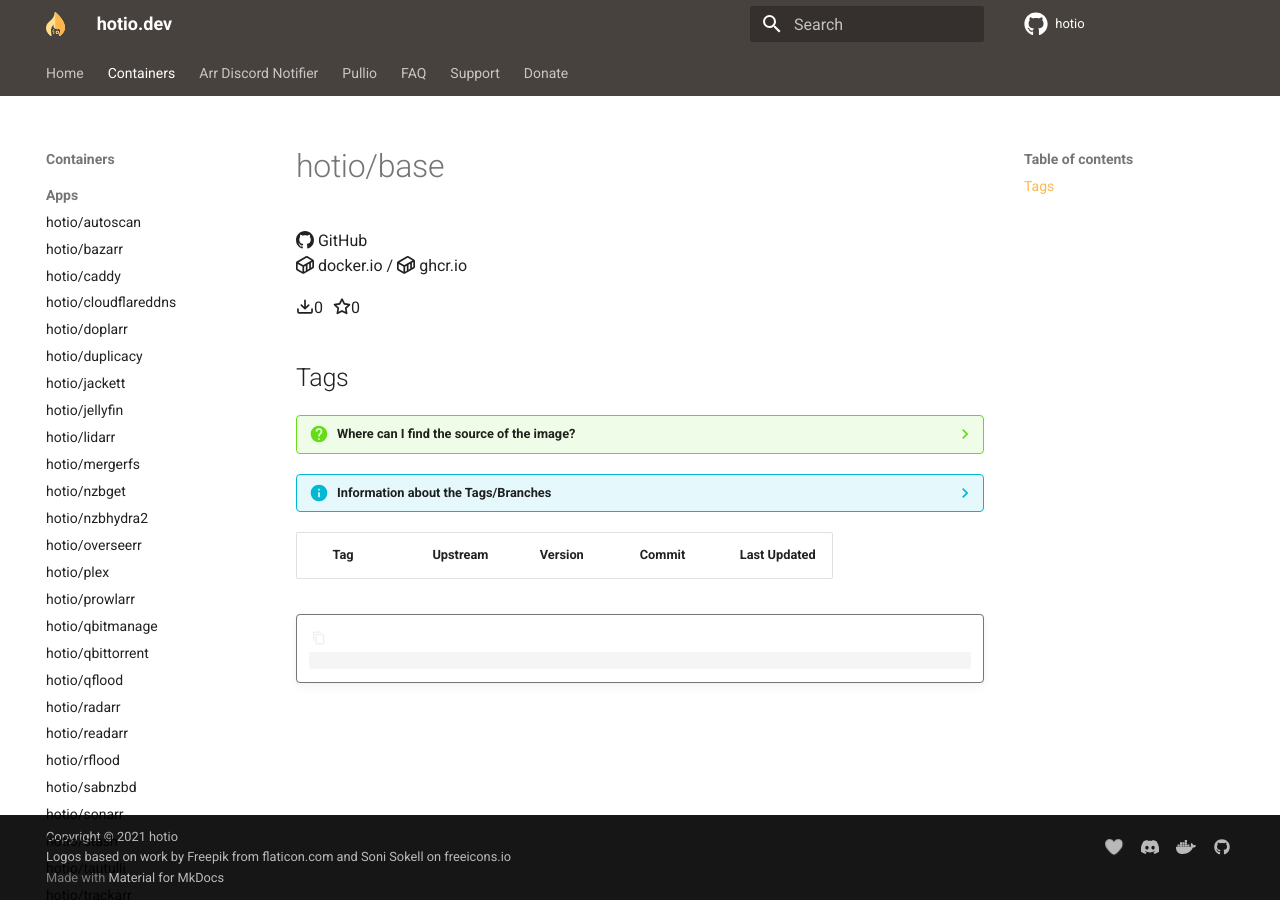
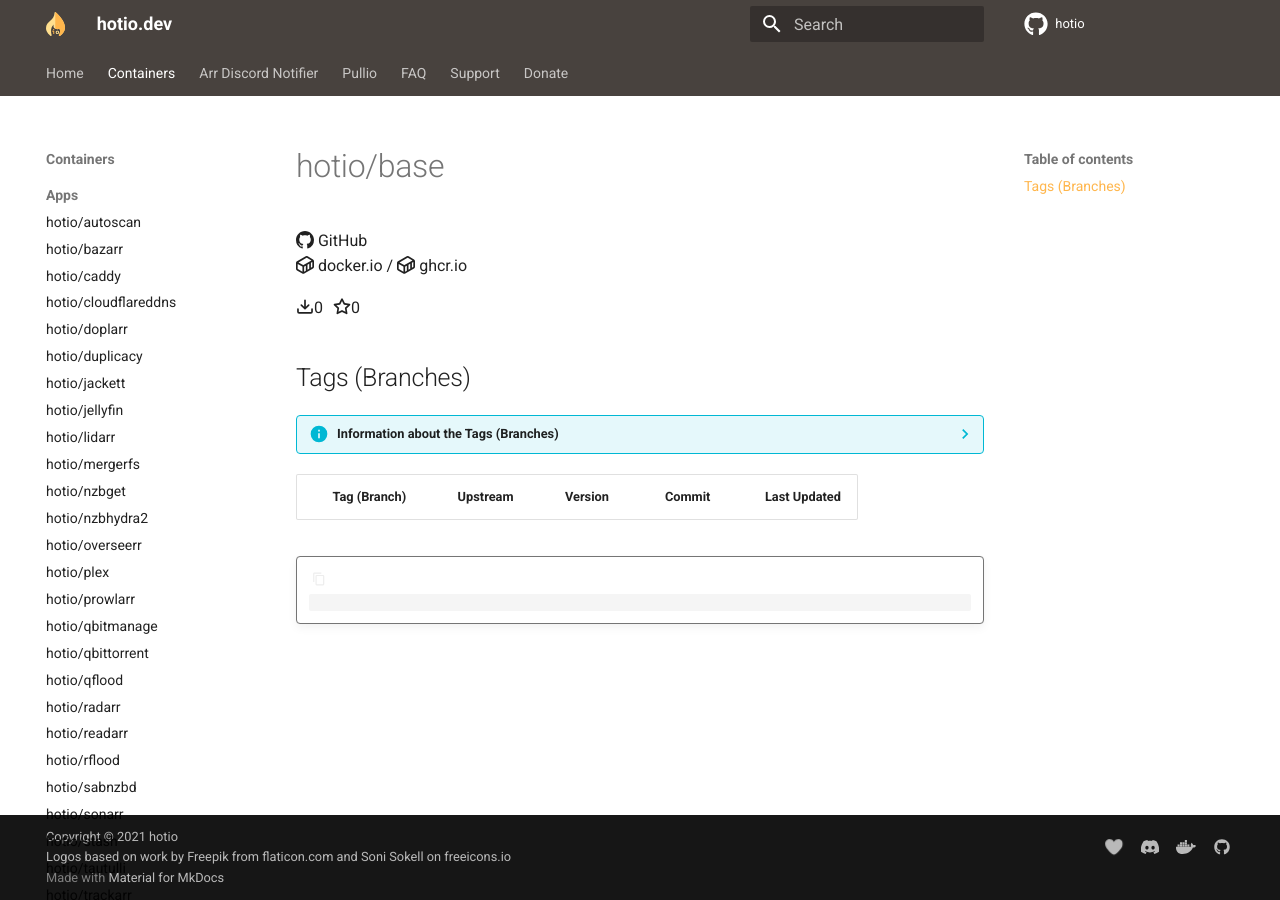
Before and after one commit to hotio/website, an MkDocs documentation site: the page built from docs/containers/base.md, in a window 1280 px wide. Built offline with MkDocs 1.6.1 and Material for MkDocs 9.7.7, drawn with Linux system fonts in a browser that asks for light colours; some of the changed lines change nothing that is shown.

Commit message:
update info about tags

```diff
--- a/includes/tags.md
+++ b/includes/tags.md
@@ -1,19 +1,12 @@
-## Tags
+## Tags (Branches)
 
-??? question "Where can I find the source of the image?"
+??? info "Information about the Tags (Branches)"
 
-    You can click the tag name to go to the source on GitHub for that particular tag. Every tag has its own branch.
-    The `master` branch is used as a landing page and to store some statistics used by this page to populate the table.
-    Temporary tags/branches might not show up in the table, but are also generally not for end-user consumption.
-    Clicking the commit sha brings you to the exact source of that commit.
-
-??? info "Information about the Tags/Branches"
-
-    The following table reflects the current state of the Git repository. The docker repository is mainly in sync, unless builds fail or commits are pushed for which no builds are started.
+    The following table reflects the current state of the Git repository. The docker repository is mainly in sync, unless builds fail or commits are pushed for which no builds are started. You can click on the tag (branch) name to go to its source on GitHub, clicking the commit sha brings you to the exact source of that commit.
 
 <table id= "tags-table">
   <thead>
-    <th style="white-space:nowrap;"><span class="twemoji"><svg xmlns="http://www.w3.org/2000/svg" xmlns:xlink="http://www.w3.org/1999/xlink" aria-hidden="true" focusable="false" width="1em" height="1em" style="-ms-transform: rotate(360deg); -webkit-transform: rotate(360deg); transform: rotate(360deg);" preserveAspectRatio="xMidYMid meet" viewBox="0 0 16 16"><path fill-rule="evenodd" d="M2.5 7.775V2.75a.25.25 0 0 1 .25-.25h5.025a.25.25 0 0 1 .177.073l6.25 6.25a.25.25 0 0 1 0 .354l-5.025 5.025a.25.25 0 0 1-.354 0l-6.25-6.25a.25.25 0 0 1-.073-.177zm-1.5 0V2.75C1 1.784 1.784 1 2.75 1h5.025c.464 0 .91.184 1.238.513l6.25 6.25a1.75 1.75 0 0 1 0 2.474l-5.026 5.026a1.75 1.75 0 0 1-2.474 0l-6.25-6.25A1.75 1.75 0 0 1 1 7.775zM6 5a1 1 0 1 0 0 2a1 1 0 0 0 0-2z" fill="#626262"/></svg></span>Tag</th>
+    <th style="white-space:nowrap;"><span class="twemoji"><svg xmlns="http://www.w3.org/2000/svg" xmlns:xlink="http://www.w3.org/1999/xlink" aria-hidden="true" focusable="false" width="1em" height="1em" style="-ms-transform: rotate(360deg); -webkit-transform: rotate(360deg); transform: rotate(360deg);" preserveAspectRatio="xMidYMid meet" viewBox="0 0 16 16"><path fill-rule="evenodd" d="M2.5 7.775V2.75a.25.25 0 0 1 .25-.25h5.025a.25.25 0 0 1 .177.073l6.25 6.25a.25.25 0 0 1 0 .354l-5.025 5.025a.25.25 0 0 1-.354 0l-6.25-6.25a.25.25 0 0 1-.073-.177zm-1.5 0V2.75C1 1.784 1.784 1 2.75 1h5.025c.464 0 .91.184 1.238.513l6.25 6.25a1.75 1.75 0 0 1 0 2.474l-5.026 5.026a1.75 1.75 0 0 1-2.474 0l-6.25-6.25A1.75 1.75 0 0 1 1 7.775zM6 5a1 1 0 1 0 0 2a1 1 0 0 0 0-2z" fill="#626262"/></svg></span>Tag (Branch)</th>
     <th style="white-space:nowrap;"><span class="twemoji"><svg xmlns="http://www.w3.org/2000/svg" xmlns:xlink="http://www.w3.org/1999/xlink" aria-hidden="true" focusable="false" width="1em" height="1em" style="-ms-transform: rotate(360deg); -webkit-transform: rotate(360deg); transform: rotate(360deg);" preserveAspectRatio="xMidYMid meet" viewBox="0 0 16 16"><path fill-rule="evenodd" d="M3.22 9.78a.75.75 0 0 1 0-1.06l4.25-4.25a.75.75 0 0 1 1.06 0l4.25 4.25a.75.75 0 0 1-1.06 1.06L8 6.06L4.28 9.78a.75.75 0 0 1-1.06 0z" fill="#626262"/></svg></span>Upstream</th>
     <th style="white-space:nowrap;"><span class="twemoji"><svg xmlns="http://www.w3.org/2000/svg" xmlns:xlink="http://www.w3.org/1999/xlink" aria-hidden="true" focusable="false" width="1em" height="1em" style="-ms-transform: rotate(360deg); -webkit-transform: rotate(360deg); transform: rotate(360deg);" preserveAspectRatio="xMidYMid meet" viewBox="0 0 16 16"><path fill-rule="evenodd" d="M7.75 14A1.75 1.75 0 0 1 6 12.25v-8.5C6 2.784 6.784 2 7.75 2h6.5c.966 0 1.75.784 1.75 1.75v8.5A1.75 1.75 0 0 1 14.25 14h-6.5zm-.25-1.75c0 .138.112.25.25.25h6.5a.25.25 0 0 0 .25-.25v-8.5a.25.25 0 0 0-.25-.25h-6.5a.25.25 0 0 0-.25.25v8.5zM4.9 3.508a.75.75 0 0 1-.274 1.025a.25.25 0 0 0-.126.217v6.5a.25.25 0 0 0 .126.217a.75.75 0 0 1-.752 1.298A1.75 1.75 0 0 1 3 11.25v-6.5c0-.649.353-1.214.874-1.516a.75.75 0 0 1 1.025.274zM1.625 5.533a.75.75 0 1 0-.752-1.299A1.75 1.75 0 0 0 0 5.75v4.5c0 .649.353 1.214.874 1.515a.75.75 0 1 0 .752-1.298a.25.25 0 0 1-.126-.217v-4.5a.25.25 0 0 1 .126-.217z" fill="#626262"/></svg></span>Version</th>
     <th style="white-space:nowrap;"><span class="twemoji"><svg xmlns="http://www.w3.org/2000/svg" xmlns:xlink="http://www.w3.org/1999/xlink" aria-hidden="true" focusable="false" width="1em" height="1em" style="-ms-transform: rotate(360deg); -webkit-transform: rotate(360deg); transform: rotate(360deg);" preserveAspectRatio="xMidYMid meet" viewBox="0 0 16 16"><path fill-rule="evenodd" d="M10.5 7.75a2.5 2.5 0 1 1-5 0a2.5 2.5 0 0 1 5 0zm1.43.75a4.002 4.002 0 0 1-7.86 0H.75a.75.75 0 1 1 0-1.5h3.32a4.001 4.001 0 0 1 7.86 0h3.32a.75.75 0 1 1 0 1.5h-3.32z" fill="#626262"/></svg></span>Commit</th>
```
